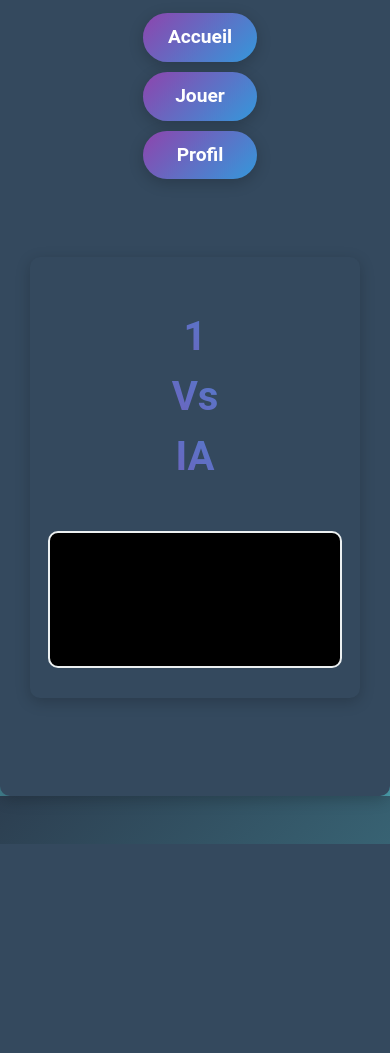
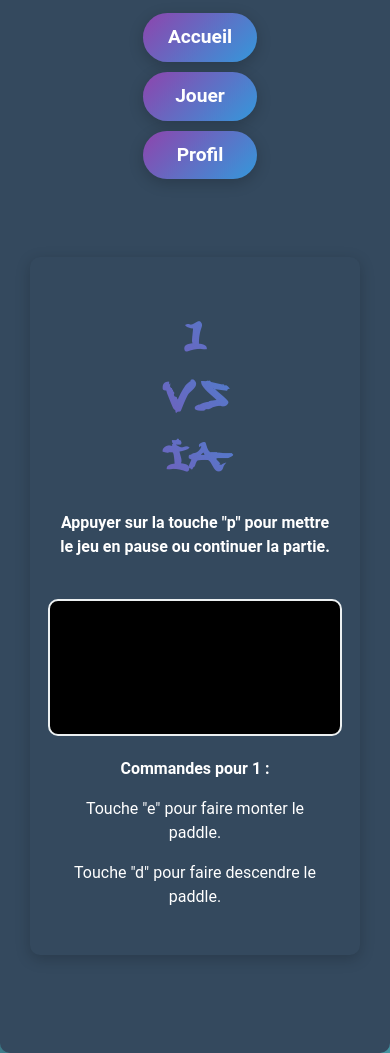
Before and after one commit to WilliamsOz/ft_transcendance, a Django app: page /home_game/play_ia_game/1/1/ in a window 390 px wide. Before the commit the page ends 844 px from the top, so only its background shows below. Run offline with Django 4.2, Linux system fonts and the light colour scheme; tables that the repository leaves empty hold one stand-in row (values such as "Sample post"); some libraries are stand-ins or nearby versions.

Commit message:
Add: infos command/pause in game and ia game

```diff
--- a/app/Game/templates/Game/play_game.html
+++ b/app/Game/templates/Game/play_game.html
@@ -4,11 +4,11 @@
 
 <div id="playersInfos" style="display: flex; justify-content: space-between;">
 
-	<div class="FightFont">{{ playerOne }}</div>
+	<div class="fightFont">{{ playerOne }}</div>
 
-	<div class="FightFont">Vs</div>
+	<div class="fightFont">Vs</div>
 
-	<div class="FightFont">{{ playerTwo }}</div>
+	<div class="fightFont">{{ playerTwo }}</div>
 
 </div>
 
--- a/app/Game/templates/Game/play_ia_game.html
+++ b/app/Game/templates/Game/play_ia_game.html
@@ -3,44 +3,63 @@
 {% block content %}
 
 <div class="container text-center my-5">
-    <div class="row justify-content-center mb-4">
+
+	<div id="playersInfos" class="row justify-content-center mb-4">
+
 		<div class="col-md-4">
-            <div class="FightFont">{{ playerOne }}</div>
-        </div>
-        <div class="col-md-4">
-            <div class="FightFont">Vs</div>
-        </div>
-        <div class="col-md-4">
-            <div class="FightFont">IA</div>
-        </div>
+
+			<div class="fightFont">{{ playerOne }}</div>
+
 		</div>
 
-    <form id="gameOverForm" method="post">
-        {% csrf_token %}
-        <div class="row justify-content-center align-items-center">
-            <h1 id="gameOverMessage" class="game-over-message" style="display: none;">Partie terminée, vainqueur : </h1>
+		<div class="col-md-4">
+
+			<div class="fightFont">Vs</div>
+
 		</div>
-    </form>
+
+		<div class="col-md-4">
+
+			<div class="fightFont">IA</div>
+
+		</div>
+
+	</div>
+
+	<p id="pauseGameInfos" style="text-align: center; font-weight: bold;">Appuyer sur la touche "p" pour mettre le jeu en pause ou continuer la partie.</p>
 
 	<div class="row justify-content-center align-items-center">
+
+		<h1 id="gameOverMessage" class="game-over-message" style="display: none;">Partie terminée, vainqueur : </h1>
+
+	</div>
+
+	<div class="row justify-content-center align-items-center">
+
 		<canvas id="pongCanvas" width="800" height="400"></canvas>
+
 	</div>
+
+	<div id="commandGameInfos" style="display: flex; align-items: flex-start; margin-top: 21px;">
+
+		<div style="flex: 1; text-align: left; text-align: center;">
+
+			<p style="font-weight: bold;">Commandes pour {{ playerOne }} :</p>
+			<p>Touche "e" pour faire monter le paddle.</p>
+			<p>Touche "d" pour faire descendre le paddle.</p>
+
+		</div>
+
+	</div>
+
 </div>
 
 <style>
+
 	body {
 		background: linear-gradient(135deg, #2c3e50 0%, #4ca1af 100%);
 		color: #ecf0f1;
 		font-family: 'Roboto', sans-serif;
-    }
-
-    .FightFont {
-        font-size: 2.5rem;
-        font-weight: bold;
-        color: #f3ec78;
-        background: linear-gradient(45deg, #8e44ad, #3498db);
-        -webkit-background-clip: text;
-        -webkit-text-fill-color: transparent;
 	}
 
 	.game-over-message {
@@ -80,12 +99,15 @@
 		box-shadow: 0 6px 20px rgba(0, 0, 0, 0.3);
 		transform: translateY(-2px);
 	}
+
 </style>
 
 <script>
+
 	document.addEventListener("DOMContentLoaded", function() {
 		displayGame();
 	});
+
 </script>
 
 <script src='../../../../../static/js/pongIA.js'></script>
--- a/app/static/css/style.css
+++ b/app/static/css/style.css
@@ -29,8 +29,12 @@
 
 .fightFont{
 	font-family: 'FightFont', sans-serif;
-	font-size: 4.2em;
+	font-size: 2.5em;
 	font-weight: bold;
+	color: #f3ec78;
+	background: linear-gradient(45deg, #8e44ad, #3498db);
+	-webkit-background-clip: text;
+	-webkit-text-fill-color: transparent;
 }
 
 .pong {
--- a/app/static/js/pong.js
+++ b/app/static/js/pong.js
@@ -59,8 +59,8 @@ function drawStartText() {
 function	setUpDataForGame() {
 	gameStarted = false;
 	gamePaused = false;
-	leftPlayer = document.querySelector(".FightFont:nth-child(1)");
-	rightPlayer = document.querySelector(".FightFont:nth-child(3)");
+	leftPlayer = document.querySelector(".fightFont:nth-child(1)");
+	rightPlayer = document.querySelector(".fightFont:nth-child(3)");
 	scorePlayerOne = 0;
 	scorePlayerTwo = 0;
 	ballSpeedX = 5;
@@ -230,9 +230,9 @@ document.addEventListener("keydown", function(event) {
 
 function whoWinTheGame() {
 	if (scorePlayerOne > scorePlayerTwo)
-		winner = document.querySelector('.FightFont:nth-child(1)').textContent;
+		winner = document.querySelector('.fightFont:nth-child(1)').textContent;
 	else
-		winner = document.querySelector('.FightFont:nth-child(3)').textContent;
+		winner = document.querySelector('.fightFont:nth-child(3)').textContent;
 	return winner;
 }
 
--- a/app/static/js/pongIA.js
+++ b/app/static/js/pongIA.js
@@ -183,19 +183,22 @@ document.addEventListener("keydown", function(event) {
 	}
 });
 
-function whoWinTheGame() {
-    if (scorePlayerOne > scorePlayerTwo)
-        return document.querySelector('.FightFont:nth-child(1)').textContent;
-    else
-        return document.querySelector('.FightFont:nth-child(3)').textContent;
-}
+function endGame() {
+	const pauseGameInfos = document.getElementById("pauseGameInfos");
+	const commandGameInfos = document.getElementById("commandGameInfos");
+	const playersInfos = document.getElementById("playersInfos");
+	const gameOverMessage = document.getElementById("gameOverMessage");
+	const winner = document.querySelector('.fightFont:nth-child(1)').textContent;
 
-function endGame() {
 	gameStarted = false;
 	canvas.style.display = "none";
-    const winner = whoWinTheGame();
-    const gameOverMessage = document.getElementById("gameOverMessage");
+	pauseGameInfos.style.display = "none";
+	commandGameInfos.style.display = "none";
+	playersInfos.style.display = "none";
+	if (scorePlayerOne > scorePlayerTwo)
 		gameOverMessage.textContent = "Partie terminée, vainqueur : " + winner;
+	else
+		gameOverMessage.textContent = "Partie terminée, vainqueur : IA";
 	gameOverMessage.style.display = "block";
 }
 
@@ -213,7 +216,7 @@ function gameLoop() {
 		updatePaddles();
 		draw();
 
-        if (scorePlayerOne === 10 || scorePlayerTwo === 10) {
+		if (scorePlayerOne === 1 || scorePlayerTwo === 1) {
 			endGame();
 		}
 	}
--- a/app/templates/app/base.html
+++ b/app/templates/app/base.html
@@ -3,11 +3,17 @@
 <html lang="fr">
 
 <head>
+
 	<meta charset="UTF-8">
+
 	<meta name="viewport" content="width=device-width, initial-scale=1.0">
+
 	<link href="https://cdn.jsdelivr.net/npm/bootstrap@5.3.3/dist/css/bootstrap.min.css" rel="stylesheet" integrity="sha384-QWTKZyjpPEjISv5WaRU9OFeRpok6YctnYmDr5pNlyT2bRjXh0JMhjY6hW+ALEwIH" crossorigin="anonymous">
+
 	<link rel="stylesheet" type="text/css" href="{% static 'css/style.css' %}">
+
 	<title>ft_transcendance</title>
+
 <style>
 		/* Style général pour le body */
 		body {
@@ -93,7 +99,9 @@
 			font-size: 1.2rem;
 			margin-bottom: 20px;
 		}
+
 </style>
+
 </head>
 
 <body>
@@ -137,7 +145,6 @@
 	<script src="https://code.jquery.com/jquery-3.6.0.min.js"></script>
 	<script src="https://cdn.jsdelivr.net/npm/@popperjs/core@2.5.4/dist/umd/popper.min.js"></script>
 	<script src="https://cdn.jsdelivr.net/npm/bootstrap@5.3.3/dist/js/bootstrap.bundle.min.js" integrity="sha384-YvpcrYf0tY3lHB60NNkmXc5s9fDVZLESaAA55NDzOxhy9GkcIdslK1eN7N6jIeHz" crossorigin="anonymous"></script>
-    <script src="{% static 'js/pong.js' %}"></script>
 </body>
 
 </html>
```
Also changed, not shown: app/Game/admin.py (+1 -8 lines). Lines whose indentation alone changed are shown as unchanged.
